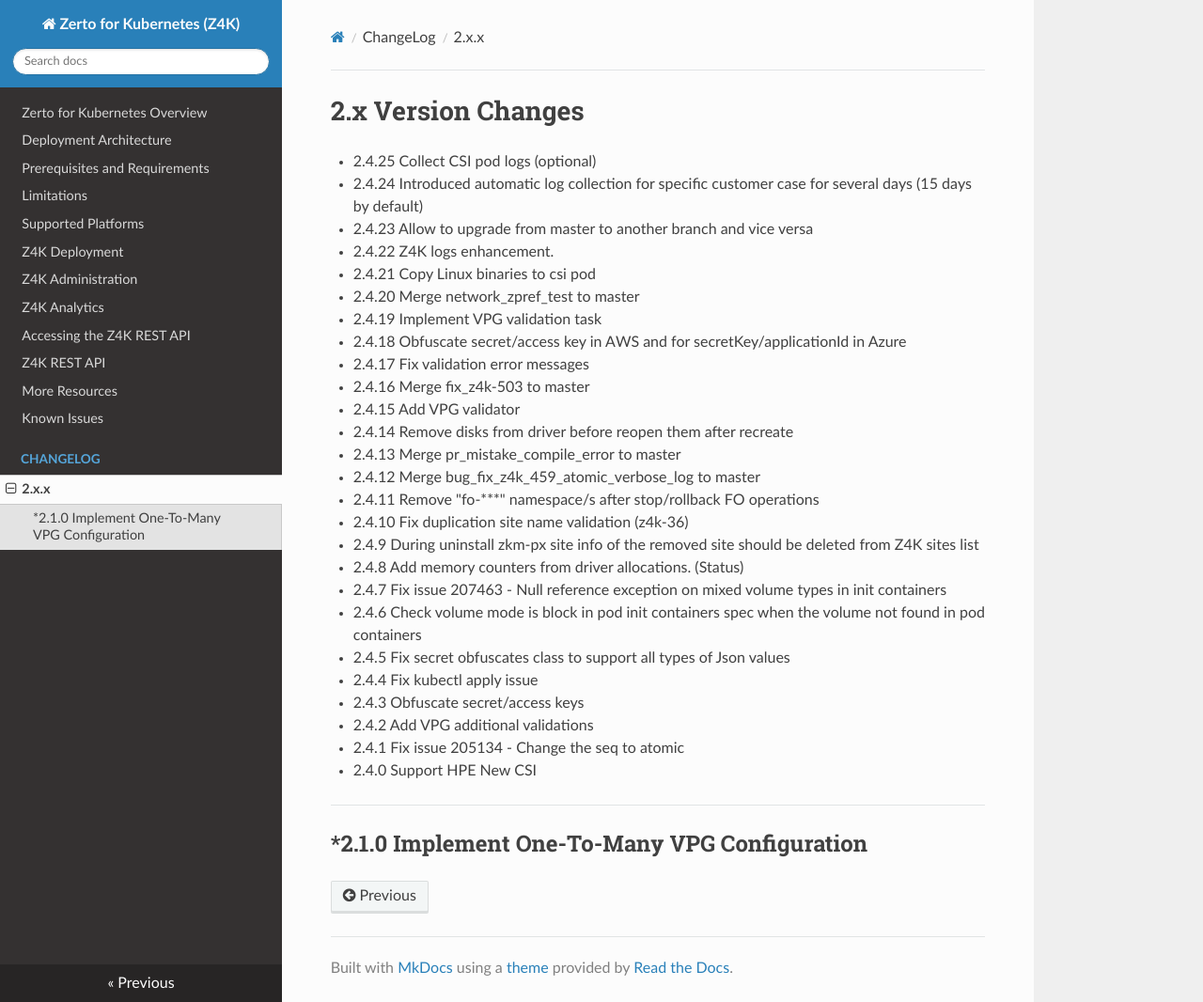
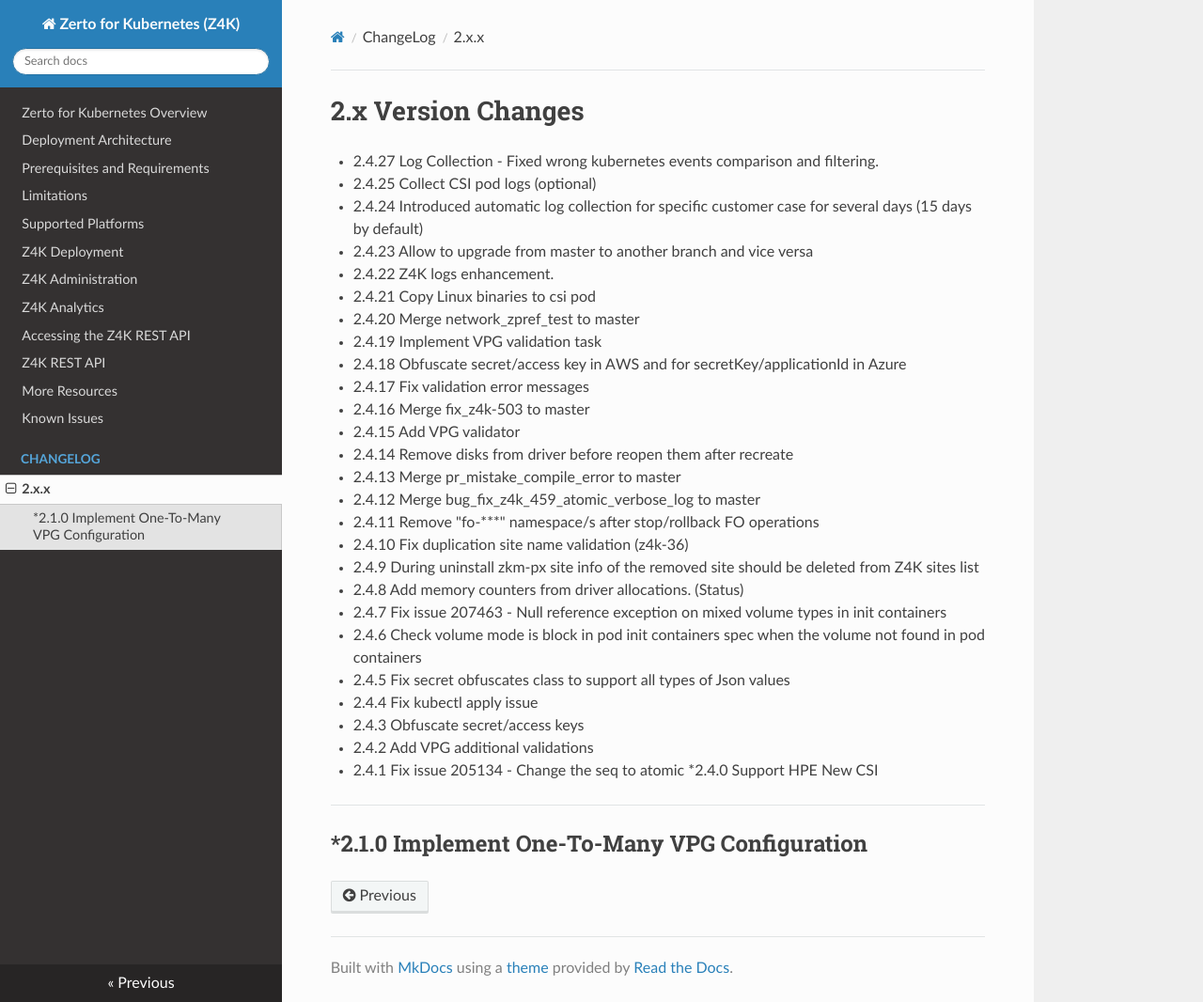
Before and after one commit to ZertoPublic/Z4K, an MkDocs documentation site: the page built from docs/changes/version2.x.x.md, in a window 1280 px wide and 1066 px high. Shown: the whole window at 94% size. Built offline with MkDocs 1.6.1, drawn with Linux system fonts in a browser that asks for light colours.

Commit message:
commit all changes on branch :2.4.27 for version:2.4.27

```diff
--- a/docs/changes/version2.x.x.md
+++ b/docs/changes/version2.x.x.md
@@ -1,5 +1,6 @@
 2.x Version Changes
 ===================
+* 2.4.27 Log Collection - Fixed wrong kubernetes events comparison and filtering.
 * 2.4.25 Collect CSI pod logs (optional)
 * 2.4.24 Introduced automatic log collection for specific customer case for several days (15 days by default)
 * 2.4.23 Allow to upgrade from master to another branch and vice versa
@@ -25,7 +26,7 @@
 * 2.4.3 Obfuscate secret/access keys
 * 2.4.2 Add VPG additional validations
 * 2.4.1 Fix issue 205134 - Change the seq to atomic
-* 2.4.0 Support HPE New CSI
+*2.4.0 Support HPE New CSI
 --------------------------
 *2.1.0 Implement One-To-Many VPG Configuration
 ----------------------------------------------
```
